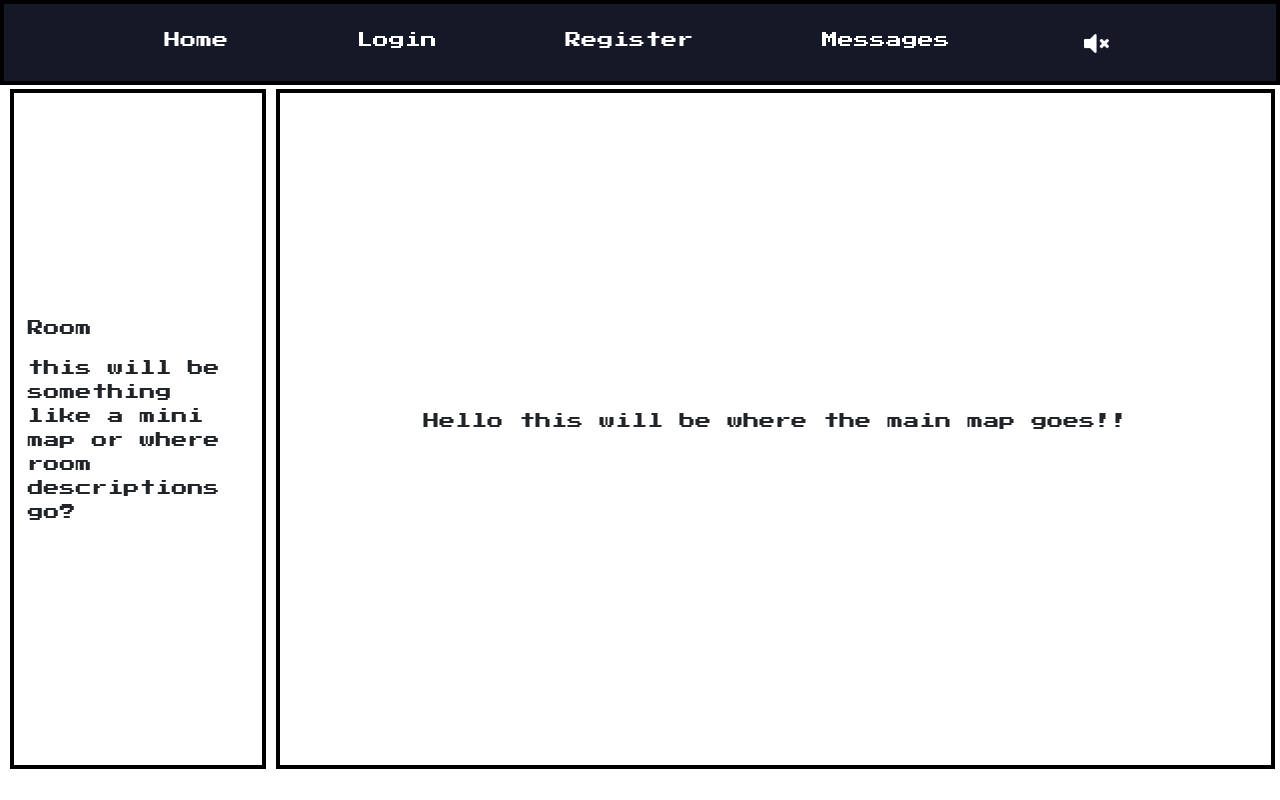
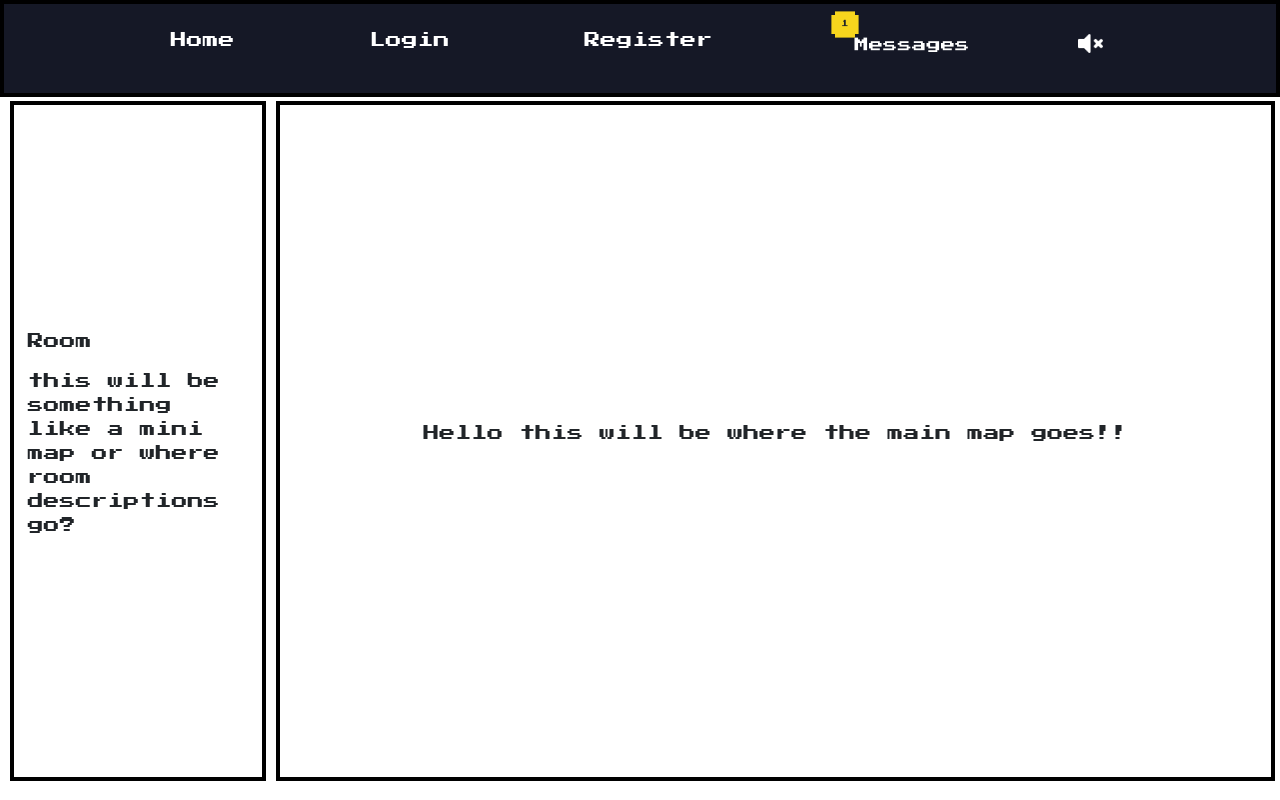
Before and after one commit to CS-28-Hiatus-Team/front-end, a React (Create React App) app: page / in a window 1280 px wide. Built offline with nearby package versions, Linux system fonts and the light colour scheme; no server answers.

Commit message:
adds badge icon to messages tab

```diff
--- a/src/components/Navigation/Navigation.jsx
+++ b/src/components/Navigation/Navigation.jsx
@@ -35,11 +35,20 @@ const StyledLink = styled(NavLink)`
 function Navigation() {
   return (
     <Nav className='nes-container is-centered'>
-      {navLinks.map((link, i) => (
-        <StyledLink to={link.link} className='navText'>
-          {link.name}
-        </StyledLink>
-      ))}
+      {navLinks.map((link, i) =>
+        `${link.name}` === 'Messages' ? (
+          <div class='nes-badge is-icon'>
+            <span class='is-warning'>1</span>
+            <StyledLink to={link.link} className='navText'>
+              {link.name}
+            </StyledLink>
+          </div>
+        ) : (
+          <StyledLink to={link.link} className='navText'>
+            {link.name}
+          </StyledLink>
+        )
+      )}
       <Music />
     </Nav>
   );
```
